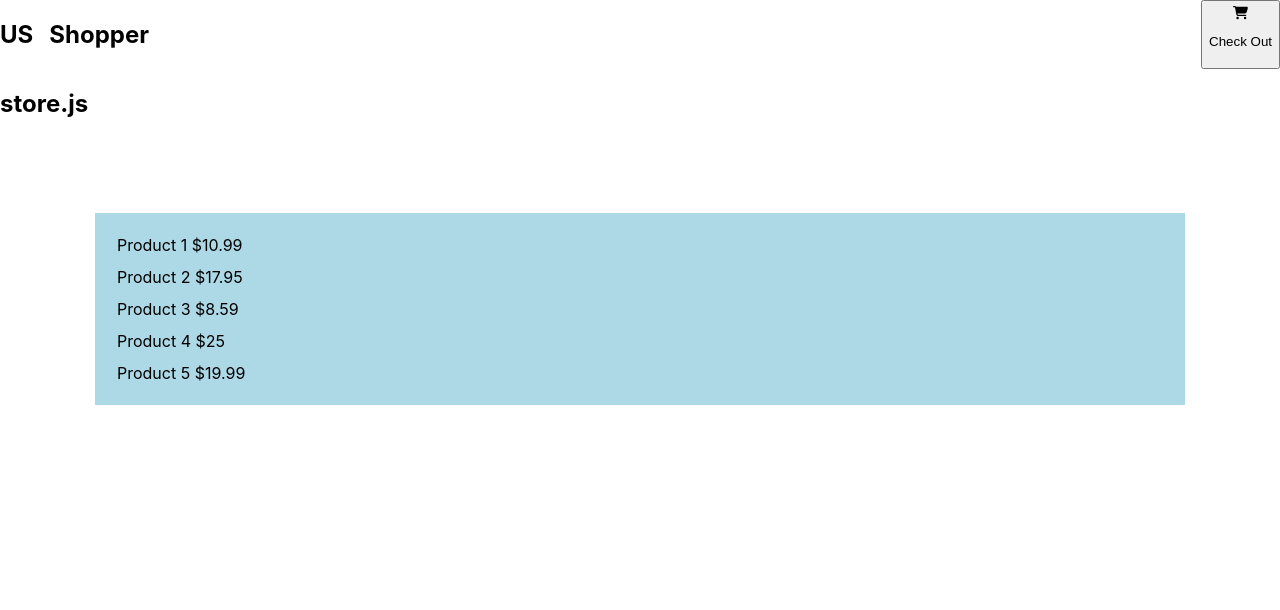
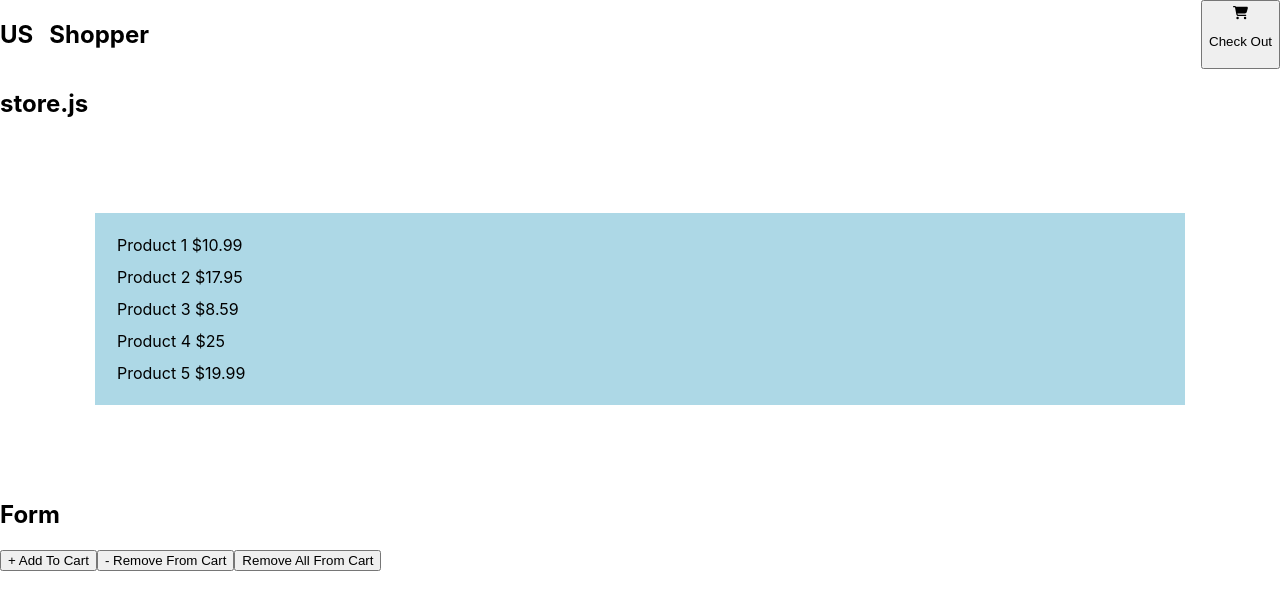
Before and after one commit to grantGCode/Shopping-Cart-application, a React (Create React App) app in the folder frontend/: page / in a window 1280 px wide. Shown: the top 610 px of the page. Built offline with nearby package versions, Linux system fonts and the light colour scheme.

Commit message:
add Form and buttons

```diff
--- a/frontend/src/pages/Store.jsx
+++ b/frontend/src/pages/Store.jsx
@@ -1,6 +1,6 @@
 import Navbar from '../components/NavBar.js'
 import {products, getProductData} from '../productStore.js'
-import {Row, Col} from 'react-bootstrap'
+import {Row, Col, Form, Button} from 'react-bootstrap'
 
 
 function store() {
@@ -25,6 +25,12 @@ function store() {
           </Col>
         ))}
         </Row>
+        <Form>
+          <h2>Form</h2>
+          <Button>+ Add To Cart</Button>
+          <Button>- Remove From Cart</Button>
+          <Button>Remove All From Cart</Button>
+        </Form>
     </div>
   )
 }
```
